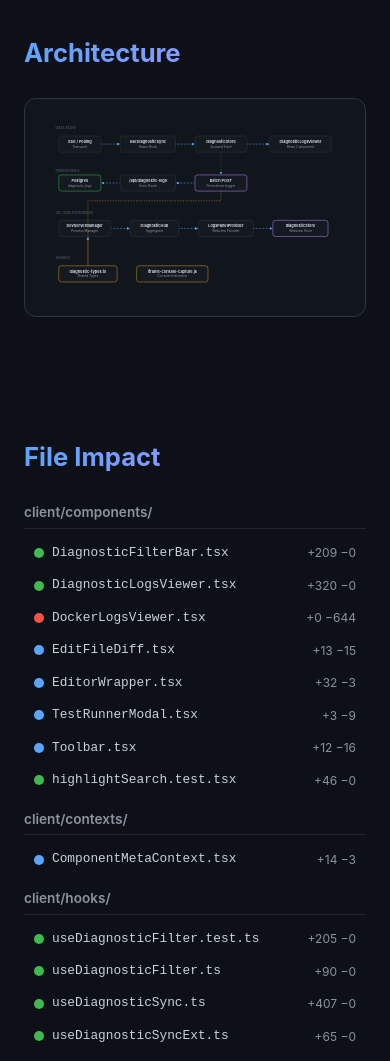
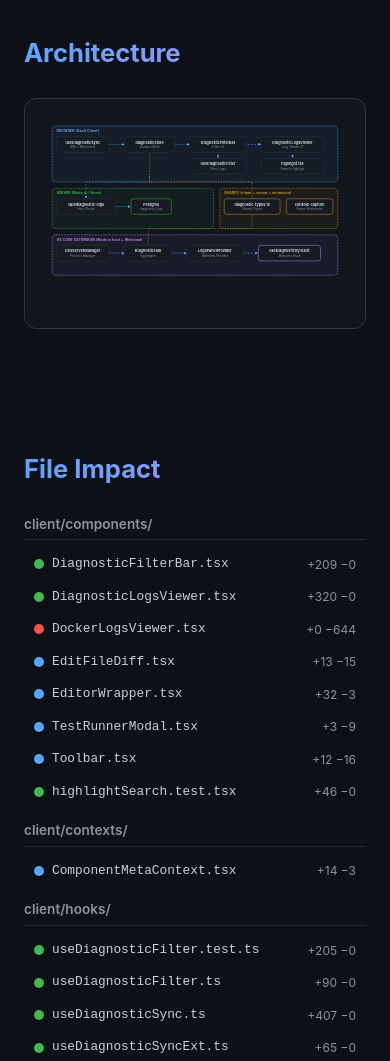
Before and after one commit to hyperide/hyperide.github.io, a plain HTML site: page reports/HYP-200/index.html in a window 390 px wide. Shown: the part 5200-6261 px from the top of the page. Drawn offline with Linux system fonts and the light colour scheme.

Commit message:
fix(HYP-200): execution context zones, clickable links, remove drag
- Architecture SVG: 4 colored zones (Browser/Server/Extension/Shared)
- Node tooltips: show description + clickable link to source file in PR
- File graph: file names are clickable GitHub links, expand shows PR diff link
- Findings: file references link to GitHub blob
- Removed draggable nodes (arrows don't follow, meaningless)

Co-Authored-By: Claude Opus 4.6 <noreply@anthropic.com>

```diff
--- a/reports/HYP-200/index.html
+++ b/reports/HYP-200/index.html
@@ -68,8 +68,7 @@ h3{font-size:1.15rem;font-weight:600;color:#e6edf3;margin-bottom:12px}
   padding:24px;overflow:hidden;position:relative;
 }
 .diagram-wrap svg{width:100%;height:auto;display:block}
-.node-group{cursor:grab}
-.node-group:active{cursor:grabbing}
+.node-group{cursor:pointer}
 .node-rect{
   rx:8;fill:rgba(22,27,34,.9);stroke:#30363d;stroke-width:1.5;
   transition:stroke .2s;
@@ -80,13 +79,17 @@ h3{font-size:1.15rem;font-weight:600;color:#e6edf3;margin-bottom:12px}
 .edge{stroke:#30363d;stroke-width:1.5;fill:none;marker-end:url(#arrow)}
 .edge-animated{stroke:#58a6ff;stroke-dasharray:6 4;animation:dash 1.5s linear infinite}
 @keyframes dash{to{stroke-dashoffset:-20}}
+.zone-rect{rx:12;fill-opacity:.06;stroke-width:1.5;stroke-dasharray:6 3}
+.zone-label{font-size:11px;font-weight:700;letter-spacing:.5px;font-family:inherit}
 .tooltip-box{
-  position:absolute;background:rgba(13,17,23,.95);border:1px solid #58a6ff;
-  border-radius:8px;padding:10px 14px;font-size:.82rem;color:#c9d1d9;
-  pointer-events:none;opacity:0;transition:opacity .15s;z-index:10;
-  max-width:280px;backdrop-filter:blur(8px);
+  position:absolute;background:rgba(13,17,23,.97);border:1px solid #58a6ff;
+  border-radius:8px;padding:12px 16px;font-size:.82rem;color:#c9d1d9;
+  pointer-events:auto;opacity:0;transition:opacity .2s;z-index:10;
+  max-width:320px;backdrop-filter:blur(12px);
 }
 .tooltip-box.show{opacity:1}
+.tooltip-box a{color:#58a6ff;text-decoration:underline;font-size:.78rem;display:inline-block;margin-top:6px}
+.tooltip-box a:hover{color:#bc8cff}
 
 /* ── File Impact Graph ── */
 .file-graph{display:flex;flex-wrap:wrap;gap:12px;margin-top:8px}
@@ -432,136 +435,133 @@ h3{font-size:1.15rem;font-weight:600;color:#e6edf3;margin-bottom:12px}
   <h2>Architecture</h2>
   <div class="diagram-wrap" id="diagramWrap">
     <div class="tooltip-box" id="tooltip"></div>
-    <svg viewBox="0 0 900 520" xmlns="http://www.w3.org/2000/svg">
+    <svg viewBox="0 0 940 580" xmlns="http://www.w3.org/2000/svg">
       <defs>
         <marker id="arrow" viewBox="0 0 10 10" refX="9" refY="5" markerWidth="6" markerHeight="6" orient="auto-start-reverse">
           <path d="M 0 0 L 10 5 L 0 10 z" fill="#58a6ff"/>
         </marker>
-        <linearGradient id="grad1" x1="0" y1="0" x2="1" y2="0">
-          <stop offset="0%" stop-color="#58a6ff"/>
-          <stop offset="100%" stop-color="#bc8cff"/>
-        </linearGradient>
       </defs>
 
-      <!-- Data Flow Layer -->
-      <text x="20" y="20" fill="#484f58" font-size="11" font-weight="600">DATA FLOW</text>
+      <!-- ── Zone: Browser (SaaS client) ── -->
+      <rect class="zone-rect" x="10" y="10" width="920" height="180" fill="#58a6ff" stroke="#58a6ff"/>
+      <text class="zone-label" x="24" y="30" fill="#58a6ff">BROWSER (SaaS Client)</text>
 
-      <!-- SSE/Polling -->
-      <g class="node-group" data-x="30" data-y="40" data-desc="Server-Sent Events or polling for real-time log updates from dev server">
-        <rect class="node-rect" x="30" y="40" width="130" height="50"/>
-        <text class="node-label" x="95" y="62" text-anchor="middle">SSE / Polling</text>
-        <text class="node-desc" x="95" y="76" text-anchor="middle">Transport</text>
+      <g class="node-group" data-desc="React hook: SSE connection, reconnection with exponential backoff, delta broadcasting" data-href="client/hooks/useDiagnosticSync.ts">
+        <rect class="node-rect" x="24" y="44" width="170" height="50"/>
+        <text class="node-label" x="109" y="66" text-anchor="middle">useDiagnosticSync</text>
+        <text class="node-desc" x="109" y="80" text-anchor="middle">SSE + Reconnect</text>
       </g>
 
-      <!-- useDiagnosticSync -->
-      <g class="node-group" data-x="220" data-y="40" data-desc="React hook managing SSE connection, reconnection logic, and delta broadcasting">
-        <rect class="node-rect" x="220" y="40" width="170" height="50"/>
-        <text class="node-label" x="305" y="62" text-anchor="middle">useDiagnosticSync</text>
-        <text class="node-desc" x="305" y="76" text-anchor="middle">React Hook</text>
+      <g class="node-group" data-desc="Zustand store: log buffer (max 5000), severity counts, search/filter state, persistence triggers" data-href="client/stores/diagnosticStore.ts">
+        <rect class="node-rect" x="244" y="44" width="160" height="50"/>
+        <text class="node-label" x="324" y="66" text-anchor="middle">diagnosticStore</text>
+        <text class="node-desc" x="324" y="80" text-anchor="middle">Zustand Store</text>
       </g>
 
-      <!-- diagnosticStore -->
-      <g class="node-group" data-x="450" data-y="40" data-desc="Zustand store: log buffer, severity counts, search/filter state, max 5000 entries">
-        <rect class="node-rect" x="450" y="40" width="160" height="50"/>
-        <text class="node-label" x="530" y="62" text-anchor="middle">diagnosticStore</text>
-        <text class="node-desc" x="530" y="76" text-anchor="middle">Zustand Store</text>
+      <g class="node-group" data-desc="Filter bar with severity toggles, active count badges, semantic color tokens" data-href="client/components/DiagnosticFilterBar.tsx">
+        <rect class="node-rect" x="454" y="44" width="180" height="50"/>
+        <text class="node-label" x="544" y="66" text-anchor="middle">DiagnosticFilterBar</text>
+        <text class="node-desc" x="544" y="80" text-anchor="middle">Filter UI</text>
       </g>
 
-      <!-- DiagnosticLogsViewer -->
-      <g class="node-group" data-x="680" data-y="40" data-desc="React component: virtualized log list, severity badges, search highlighting, auto-scroll">
-        <rect class="node-rect" x="680" y="40" width="190" height="50"/>
-        <text class="node-label" x="775" y="62" text-anchor="middle">DiagnosticLogsViewer</text>
-        <text class="node-desc" x="775" y="76" text-anchor="middle">React Component</text>
+      <g class="node-group" data-desc="Unified log viewer: virtualized list, severity badges, search highlighting (String.includes)" data-href="client/components/DiagnosticLogsViewer.tsx">
+        <rect class="node-rect" x="684" y="44" width="200" height="50"/>
+        <text class="node-label" x="784" y="66" text-anchor="middle">DiagnosticLogsViewer</text>
+        <text class="node-desc" x="784" y="80" text-anchor="middle">Log Viewer UI</text>
       </g>
 
-      <!-- Edges: Data Flow -->
-      <path class="edge edge-animated" d="M 160 65 L 218 65"/>
-      <path class="edge edge-animated" d="M 390 65 L 448 65"/>
-      <path class="edge edge-animated" d="M 610 65 L 678 65"/>
-
-      <!-- Persistence Layer -->
-      <text x="20" y="150" fill="#484f58" font-size="11" font-weight="600">PERSISTENCE</text>
-
-      <!-- diagnosticStore (ref to above) -->
-      <g class="node-group" data-x="450" data-y="160" data-desc="Store triggers batch POST on threshold (100 logs or 5s interval)">
-        <rect class="node-rect" x="450" y="160" width="160" height="50" style="stroke:#bc8cff"/>
-        <text class="node-label" x="530" y="182" text-anchor="middle">Batch POST</text>
-        <text class="node-desc" x="530" y="196" text-anchor="middle">Persistence trigger</text>
+      <g class="node-group" data-desc="Safe highlight utility: String.includes() matching, no regex, no ReDoS risk" data-href="client/utils/highlight.tsx">
+        <rect class="node-rect" x="684" y="114" width="200" height="50"/>
+        <text class="node-label" x="784" y="136" text-anchor="middle">highlight.tsx</text>
+        <text class="node-desc" x="784" y="150" text-anchor="middle">Search Highlight</text>
       </g>
 
-      <!-- API Route -->
-      <g class="node-group" data-x="220" data-y="160" data-desc="Hono route: POST /api/diagnostic-logs — validates batch, inserts to Postgres">
-        <rect class="node-rect" x="220" y="160" width="170" height="50"/>
-        <text class="node-label" x="305" y="182" text-anchor="middle">/api/diagnostic-logs</text>
-        <text class="node-desc" x="305" y="196" text-anchor="middle">Hono Route</text>
+      <g class="node-group" data-desc="Filter logic hook: severity filter state, filtered logs selector" data-href="client/hooks/useDiagnosticFilter.ts">
+        <rect class="node-rect" x="454" y="114" width="180" height="50"/>
+        <text class="node-label" x="544" y="136" text-anchor="middle">useDiagnosticFilter</text>
+        <text class="node-desc" x="544" y="150" text-anchor="middle">Filter Logic</text>
       </g>
 
-      <!-- Postgres -->
-      <g class="node-group" data-x="30" data-y="160" data-desc="diagnostic_logs table with project_id, severity, message, source, created_at">
-        <rect class="node-rect" x="30" y="160" width="130" height="50" style="stroke:#3fb950"/>
-        <text class="node-label" x="95" y="182" text-anchor="middle">Postgres</text>
-        <text class="node-desc" x="95" y="196" text-anchor="middle">diagnostic_logs</text>
+      <!-- Browser edges -->
+      <path class="edge edge-animated" d="M 194 69 L 242 69"/>
+      <path class="edge edge-animated" d="M 404 69 L 452 69"/>
+      <path class="edge edge-animated" d="M 634 69 L 682 69"/>
+      <path class="edge" d="M 544 94 L 544 112"/>
+      <path class="edge" d="M 784 94 L 784 112"/>
+
+      <!-- ── Zone: Server (Node.js / Hono) ── -->
+      <rect class="zone-rect" x="10" y="210" width="520" height="130" fill="#3fb950" stroke="#3fb950"/>
+      <text class="zone-label" x="24" y="230" fill="#3fb950">SERVER (Node.js / Hono)</text>
+
+      <g class="node-group" data-desc="POST /api/diagnostic-logs — Zod validation (.max(1000)), authMiddleware + requireEditor, batch insert to Postgres" data-href="server/routes/diagnostic-logs.ts">
+        <rect class="node-rect" x="24" y="244" width="190" height="50"/>
+        <text class="node-label" x="119" y="266" text-anchor="middle">/api/diagnostic-logs</text>
+        <text class="node-desc" x="119" y="280" text-anchor="middle">Hono Route</text>
       </g>
 
-      <!-- Edges: Persistence -->
-      <path class="edge" d="M 530 90 L 530 158"/>
-      <path class="edge edge-animated" d="M 448 185 L 392 185"/>
-      <path class="edge edge-animated" d="M 218 185 L 162 185"/>
-
-      <!-- VS Code Extension Layer -->
-      <text x="20" y="280" fill="#484f58" font-size="11" font-weight="600">VS CODE EXTENSION</text>
-
-      <!-- DevServerManager -->
-      <g class="node-group" data-x="30" data-y="300" data-desc="Manages dev server process, captures stdout/stderr, forwards to DiagnosticHub">
-        <rect class="node-rect" x="30" y="300" width="160" height="50"/>
-        <text class="node-label" x="110" y="322" text-anchor="middle">DevServerManager</text>
-        <text class="node-desc" x="110" y="336" text-anchor="middle">Process Manager</text>
+      <g class="node-group" data-desc="diagnostic_logs table: project_id, severity, message, source, created_at. Migration 0008." data-href="server/database/schema/diagnostic-logs.ts">
+        <rect class="node-rect" x="264" y="244" width="130" height="50" style="stroke:#3fb950"/>
+        <text class="node-label" x="329" y="266" text-anchor="middle">Postgres</text>
+        <text class="node-desc" x="329" y="280" text-anchor="middle">diagnostic_logs</text>
       </g>
 
-      <!-- DiagnosticHub -->
-      <g class="node-group" data-x="250" data-y="300" data-desc="Central hub: aggregates logs from all sources (server, iframe, preview), applies severity classification">
-        <rect class="node-rect" x="250" y="300" width="150" height="50"/>
-        <text class="node-label" x="325" y="322" text-anchor="middle">DiagnosticHub</text>
-        <text class="node-desc" x="325" y="336" text-anchor="middle">Aggregator</text>
+      <!-- Server edges -->
+      <path class="edge edge-animated" d="M 214 269 L 262 269"/>
+      <!-- Browser → Server: batch POST -->
+      <path class="edge edge-animated" d="M 324 164 L 324 190 L 119 190 L 119 242"/>
+
+      <!-- ── Zone: VS Code Extension ── -->
+      <rect class="zone-rect" x="10" y="360" width="920" height="130" fill="#bc8cff" stroke="#bc8cff"/>
+      <text class="zone-label" x="24" y="380" fill="#bc8cff">VS CODE EXTENSION (Node.js host + Webview)</text>
+
+      <g class="node-group" data-desc="Manages dev server child process, captures stdout/stderr, forwards output to DiagnosticHub" data-href="vscode-extension/hypercanvas-preview/src/services/DevServerManager.ts">
+        <rect class="node-rect" x="24" y="394" width="170" height="50"/>
+        <text class="node-label" x="109" y="416" text-anchor="middle">DevServerManager</text>
+        <text class="node-desc" x="109" y="430" text-anchor="middle">Process Manager</text>
       </g>
 
-      <!-- LogsPanelProvider -->
-      <g class="node-group" data-x="460" data-y="300" data-desc="Webview provider for the Logs panel, receives messages from DiagnosticHub">
-        <rect class="node-rect" x="460" y="300" width="170" height="50"/>
-        <text class="node-label" x="545" y="322" text-anchor="middle">LogsPanelProvider</text>
-        <text class="node-desc" x="545" y="336" text-anchor="middle">Webview Provider</text>
+      <g class="node-group" data-desc="Central hub: aggregates logs from DevServer, PreviewPanel, iframe console. Severity classification. Disposable." data-href="vscode-extension/hypercanvas-preview/src/DiagnosticHub.ts">
+        <rect class="node-rect" x="244" y="394" width="150" height="50"/>
+        <text class="node-label" x="319" y="416" text-anchor="middle">DiagnosticHub</text>
+        <text class="node-desc" x="319" y="430" text-anchor="middle">Aggregator</text>
       </g>
 
-      <!-- diagnosticStore (ext) -->
-      <g class="node-group" data-x="690" data-y="300" data-desc="Same diagnosticStore running inside VS Code webview context">
-        <rect class="node-rect" x="690" y="300" width="170" height="50" style="stroke:#bc8cff"/>
-        <text class="node-label" x="775" y="322" text-anchor="middle">diagnosticStore</text>
-        <text class="node-desc" x="775" y="336" text-anchor="middle">Webview Store</text>
+      <g class="node-group" data-desc="Webview provider for the Logs panel, postMessage bridge to webview, receives from DiagnosticHub" data-href="vscode-extension/hypercanvas-preview/src/LogsPanelProvider.ts">
+        <rect class="node-rect" x="444" y="394" width="180" height="50"/>
+        <text class="node-label" x="534" y="416" text-anchor="middle">LogsPanelProvider</text>
+        <text class="node-desc" x="534" y="430" text-anchor="middle">Webview Provider</text>
       </g>
 
-      <!-- Edges: VS Code -->
-      <path class="edge edge-animated" d="M 192 325 L 248 325"/>
-      <path class="edge edge-animated" d="M 400 325 L 458 325"/>
-      <path class="edge edge-animated" d="M 630 325 L 688 325"/>
-
-      <!-- Shared Types -->
-      <text x="20" y="420" fill="#484f58" font-size="11" font-weight="600">SHARED</text>
-
-      <g class="node-group" data-x="30" data-y="440" data-desc="DiagnosticEntry, DiagnosticSeverity, DiagnosticSource — shared between client, server, and extension">
-        <rect class="node-rect" x="30" y="440" width="180" height="50" style="stroke:#d29922"/>
-        <text class="node-label" x="120" y="462" text-anchor="middle">diagnostic-types.ts</text>
-        <text class="node-desc" x="120" y="476" text-anchor="middle">Shared Types</text>
+      <g class="node-group" data-desc="Extension-specific sync hook, receives logs via postMessage from LogsPanelProvider, feeds diagnosticStore" data-href="client/hooks/useDiagnosticSyncExt.ts">
+        <rect class="node-rect" x="674" y="394" width="200" height="50" style="stroke:#bc8cff"/>
+        <text class="node-label" x="774" y="416" text-anchor="middle">useDiagnosticSyncExt</text>
+        <text class="node-desc" x="774" y="430" text-anchor="middle">Webview Hook</text>
       </g>
 
-      <g class="node-group" data-x="270" data-y="440" data-desc="iframe-console-capture.js — injected into preview iframe to capture console.* calls">
-        <rect class="node-rect" x="270" y="440" width="220" height="50" style="stroke:#d29922"/>
-        <text class="node-label" x="380" y="462" text-anchor="middle">iframe-console-capture.js</text>
-        <text class="node-desc" x="380" y="476" text-anchor="middle">Console Interceptor</text>
+      <!-- Extension edges -->
+      <path class="edge edge-animated" d="M 194 419 L 242 419"/>
+      <path class="edge edge-animated" d="M 394 419 L 442 419"/>
+      <path class="edge edge-animated" d="M 624 419 L 672 419"/>
+
+      <!-- ── Zone: Shared ── -->
+      <rect class="zone-rect" x="550" y="210" width="380" height="130" fill="#d29922" stroke="#d29922"/>
+      <text class="zone-label" x="564" y="230" fill="#d29922">SHARED (client + server + extension)</text>
+
+      <g class="node-group" data-desc="DiagnosticEntry, DiagnosticSeverity, DiagnosticSource — shared type definitions used by all layers" data-href="shared/diagnostic-types.ts">
+        <rect class="node-rect" x="564" y="244" width="180" height="50" style="stroke:#d29922"/>
+        <text class="node-label" x="654" y="266" text-anchor="middle">diagnostic-types.ts</text>
+        <text class="node-desc" x="654" y="280" text-anchor="middle">Shared Types</text>
       </g>
 
-      <!-- Dashed lines to shared -->
-      <path class="edge" d="M 120 440 L 120 352" stroke-dasharray="4 4" style="stroke:#d29922"/>
-      <path class="edge" d="M 530 210 L 530 240 L 120 240 L 120 438" stroke-dasharray="4 4" style="stroke:#d29922;marker-end:none"/>
+      <g class="node-group" data-desc="Injected into preview iframe, intercepts console.log/warn/error, forwards to parent via postMessage" data-href="shared/scripts/iframe-console-capture.js">
+        <rect class="node-rect" x="764" y="244" width="150" height="50" style="stroke:#d29922"/>
+        <text class="node-label" x="839" y="266" text-anchor="middle">console-capture</text>
+        <text class="node-desc" x="839" y="280" text-anchor="middle">Iframe Interceptor</text>
+      </g>
+
+      <!-- Dashed import lines from shared -->
+      <path class="edge" d="M 654 244 L 654 190 L 324 190 L 324 96" stroke-dasharray="4 4" style="stroke:#d29922;marker-end:none"/>
+      <path class="edge" d="M 654 296 L 654 340 L 319 340 L 319 392" stroke-dasharray="4 4" style="stroke:#d29922;marker-end:none"/>
     </svg>
   </div>
 </section>
@@ -797,6 +797,16 @@ const REPORT_DATA = {
   ]
 };
 
+// ═══════════════════ HELPERS ═══════════════════
+function fileUrl(path) {
+  const headSha = REPORT_DATA.commits[REPORT_DATA.commits.length - 1].full;
+  return `${REPORT_DATA.repo}/blob/${headSha}/${path}`;
+}
+
+function prFileUrl(path) {
+  return `${REPORT_DATA.pr.url}/files#diff-${path.replace(/[/.]/g, '')}`;
+}
+
 // ═══════════════════ FILE IMPACT GRAPH ═══════════════════
 function renderFileGraph() {
   const container = document.getElementById('fileGraph');
@@ -819,13 +829,19 @@ function renderFileGraph() {
       node.className = 'file-node';
       node.innerHTML = `
         <span class="file-dot ${statusClass}"></span>
-        <span class="file-name mono" title="${f.path}">${name}</span>
+        <a class="file-name mono" href="${fileUrl(f.path)}" target="_blank" title="${f.path}" style="color:#c9d1d9">${name}</a>
         <span class="file-stat">+${f.ins} −${f.del}</span>
       `;
       const detail = document.createElement('div');
       detail.className = 'file-detail';
-      detail.innerHTML = `<strong>${f.path}</strong><br>Status: ${f.status} · Total: ${total} lines · Size factor: ${Math.ceil(total/50)}`;
-      node.addEventListener('click', () => detail.classList.toggle('open'));
+      detail.innerHTML = `
+        <strong>${f.path}</strong><br>
+        Status: ${f.status} · Total: ${total} lines<br>
+        <a href="${fileUrl(f.path)}" target="_blank">View file</a> ·
+        <a href="${prFileUrl(f.path)}" target="_blank">View in PR diff</a>
+      `;
+      node.querySelector('.file-dot').addEventListener('click', (e) => { e.stopPropagation(); detail.classList.toggle('open'); });
+      node.querySelector('.file-stat').addEventListener('click', () => detail.classList.toggle('open'));
       group.appendChild(node);
       group.appendChild(detail);
     }
@@ -842,7 +858,7 @@ function renderFindings() {
     card.dataset.severity = f.severity;
     const diffHtml = f.diff ? `
       <div class="diff-block">
-        <div class="diff-header">${f.file}</div>
+        <div class="diff-header"><a href="${fileUrl(f.file)}" target="_blank" style="color:#8b949e">${f.file}</a></div>
         ${f.diff.before ? f.diff.before.split('\n').map(l => `<div class="diff-line del mono">- ${escHtml(l)}</div>`).join('') : ''}
         ${f.diff.after ? f.diff.after.split('\n').map(l => `<div class="diff-line add mono">+ ${escHtml(l)}</div>`).join('') : ''}
       </div>
@@ -857,7 +873,7 @@ function renderFindings() {
       <div class="finding-body">
         <p>${f.desc}</p>
         <p class="mt-8"><strong>Fix:</strong> ${f.fix}</p>
-        <div class="finding-file">File: <code>${f.file}</code></div>
+        <div class="finding-file">File: <a href="${fileUrl(f.file)}" target="_blank"><code>${f.file}</code></a></div>
         ${diffHtml}
       </div>
     `;
@@ -958,67 +974,47 @@ function renderADRs() {
   }
 }
 
-// ═══════════════════ DRAGGABLE NODES ═══════════════════
-function setupDraggableNodes() {
+// ═══════════════════ DIAGRAM TOOLTIPS WITH LINKS ═══════════════════
+function setupDiagramTooltips() {
   const svg = document.querySelector('.diagram-wrap svg');
+  if (!svg) return;
   const tooltip = document.getElementById('tooltip');
   const wrap = document.getElementById('diagramWrap');
-  let dragging = null;
-  let offset = { x: 0, y: 0 };
+  let hideTimeout = null;
 
-  function getSVGPoint(e) {
-    const pt = svg.createSVGPoint();
-    const rect = svg.getBoundingClientRect();
-    const vb = svg.viewBox.baseVal;
-    pt.x = (e.clientX - rect.left) / rect.width * vb.width;
-    pt.y = (e.clientY - rect.top) / rect.height * vb.height;
-    return pt;
+  function fileUrl(path) {
+    // Link to the file at the PR head commit
+    const headSha = REPORT_DATA.commits[REPORT_DATA.commits.length - 1].full;
+    return `${REPORT_DATA.repo}/blob/${headSha}/${path}`;
+  }
+
+  function showTooltip(g, e) {
+    clearTimeout(hideTimeout);
+    const desc = g.dataset.desc || '';
+    const href = g.dataset.href || '';
+    let html = `<div>${escHtml(desc)}</div>`;
+    if (href) {
+      html += `<a href="${fileUrl(href)}" target="_blank">${href}</a>`;
+    }
+    tooltip.innerHTML = html;
+    tooltip.classList.add('show');
+    const wr = wrap.getBoundingClientRect();
+    const x = Math.min(e.clientX - wr.left + 12, wr.width - 340);
+    tooltip.style.left = x + 'px';
+    tooltip.style.top = (e.clientY - wr.top - 50) + 'px';
+  }
+
+  function scheduleHide() {
+    hideTimeout = setTimeout(() => tooltip.classList.remove('show'), 200);
   }
 
   svg.querySelectorAll('.node-group').forEach(g => {
-    g.addEventListener('mousedown', (e) => {
-      e.preventDefault();
-      dragging = g;
-      const pt = getSVGPoint(e);
-      const rect = g.querySelector('.node-rect');
-      offset.x = pt.x - parseFloat(rect.getAttribute('x'));
-      offset.y = pt.y - parseFloat(rect.getAttribute('y'));
-    });
-
-    g.addEventListener('mouseenter', (e) => {
-      if (dragging) return;
-      const desc = g.dataset.desc;
-      if (!desc) return;
-      tooltip.textContent = desc;
-      tooltip.classList.add('show');
-      const wrapRect = wrap.getBoundingClientRect();
-      tooltip.style.left = (e.clientX - wrapRect.left + 12) + 'px';
-      tooltip.style.top = (e.clientY - wrapRect.top - 40) + 'px';
-    });
-
-    g.addEventListener('mouseleave', () => {
-      tooltip.classList.remove('show');
-    });
+    g.addEventListener('mouseenter', (e) => showTooltip(g, e));
+    g.addEventListener('mouseleave', scheduleHide);
   });
 
-  document.addEventListener('mousemove', (e) => {
-    if (!dragging) return;
-    const pt = getSVGPoint(e);
-    const newX = pt.x - offset.x;
-    const newY = pt.y - offset.y;
-    const rect = dragging.querySelector('.node-rect');
-    rect.setAttribute('x', newX);
-    rect.setAttribute('y', newY);
-    const w = parseFloat(rect.getAttribute('width'));
-    const h = parseFloat(rect.getAttribute('height'));
-    const labels = dragging.querySelectorAll('text');
-    if (labels[0]) { labels[0].setAttribute('x', newX + w/2); labels[0].setAttribute('y', newY + 22); }
-    if (labels[1]) { labels[1].setAttribute('x', newX + w/2); labels[1].setAttribute('y', newY + 36); }
-    dragging.dataset.x = newX;
-    dragging.dataset.y = newY;
-  });
-
-  document.addEventListener('mouseup', () => { dragging = null; });
+  tooltip.addEventListener('mouseenter', () => clearTimeout(hideTimeout));
+  tooltip.addEventListener('mouseleave', scheduleHide);
 }
 
 // ═══════════════════ SCROLL REVEAL ═══════════════════
@@ -1042,7 +1038,7 @@ document.addEventListener('DOMContentLoaded', () => {
   renderTimeline();
   renderReviews();
   renderADRs();
-  setupDraggableNodes();
+  setupDiagramTooltips();
   setupScrollReveal();
 });
 </script>
```
